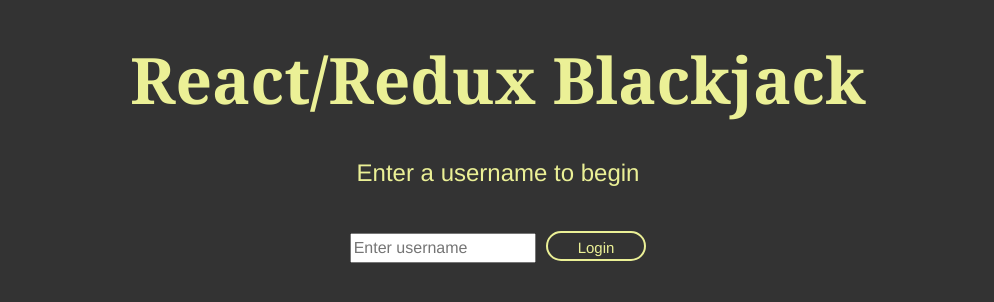
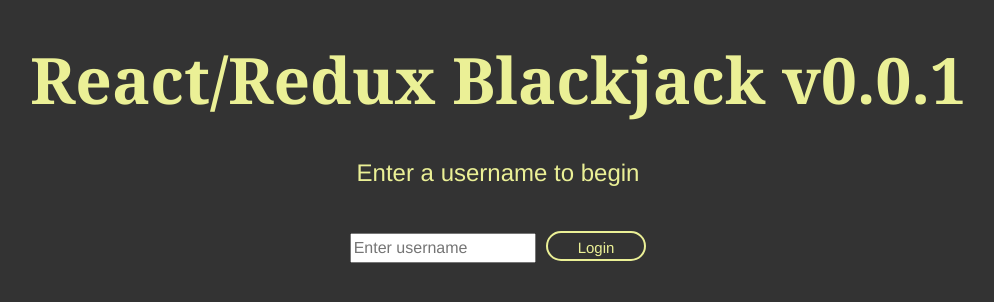
Before and after one commit to cswagerty/react-redux-blackjack, a React app: page / in a window 1280 px wide. Shown: the top 302 px of the page, without its empty margins (142-1136 px from the left). Built offline with nearby package versions, Linux system fonts and the light colour scheme; the HTML template or start-up script is replaced by a standard one.

Commit message:
Added version number to login

```diff
--- a/src/app/components/login-form.jsx
+++ b/src/app/components/login-form.jsx
@@ -13,7 +13,7 @@
 
         return (
             <section className="player-login-form">
-                <h1>React/Redux Blackjack</h1>
+                <h1>React/Redux Blackjack v0.0.1</h1>
                 <p>Enter a username to begin</p>
                 <form onSubmit={this.handleSubmit}>
                     <input type="text"
```
